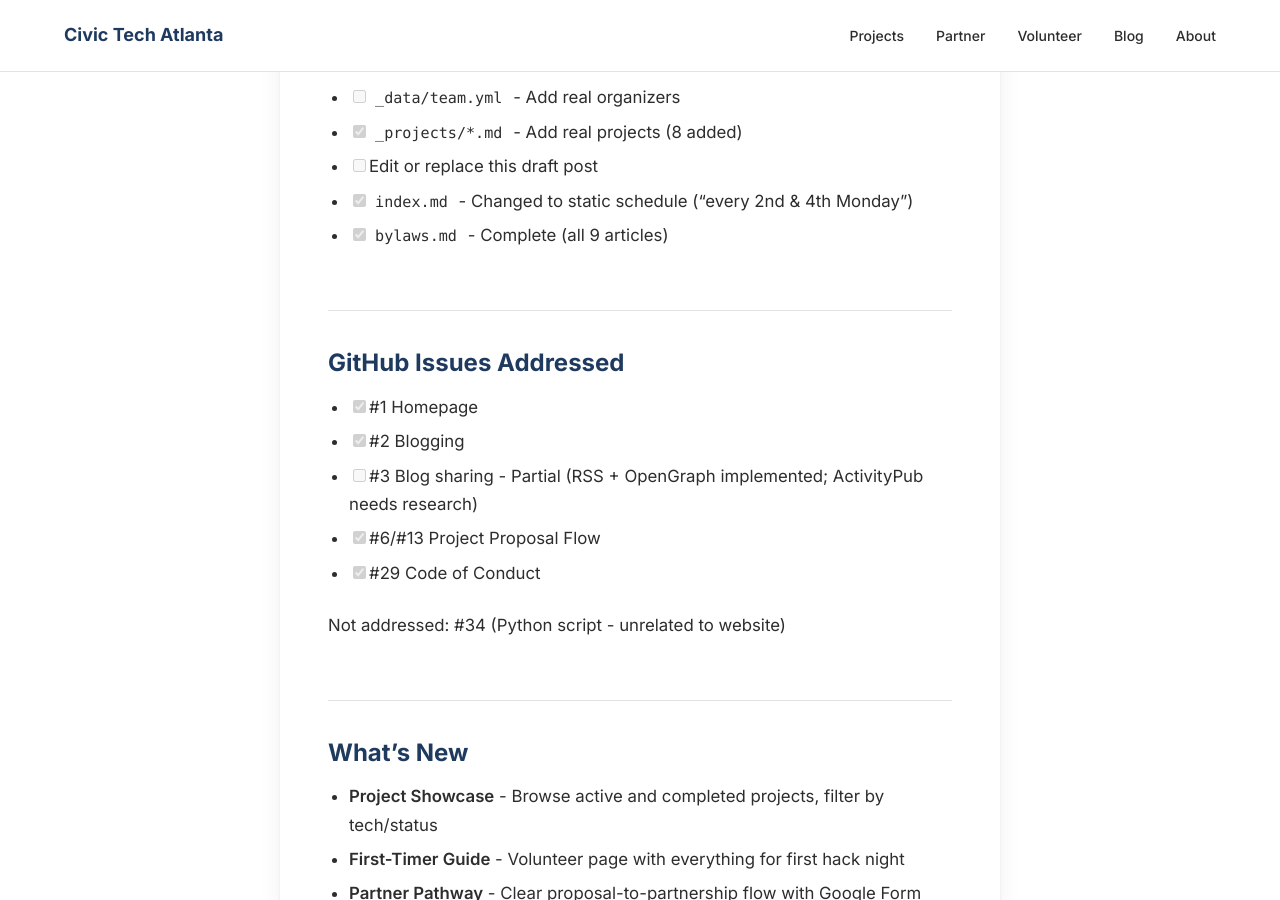
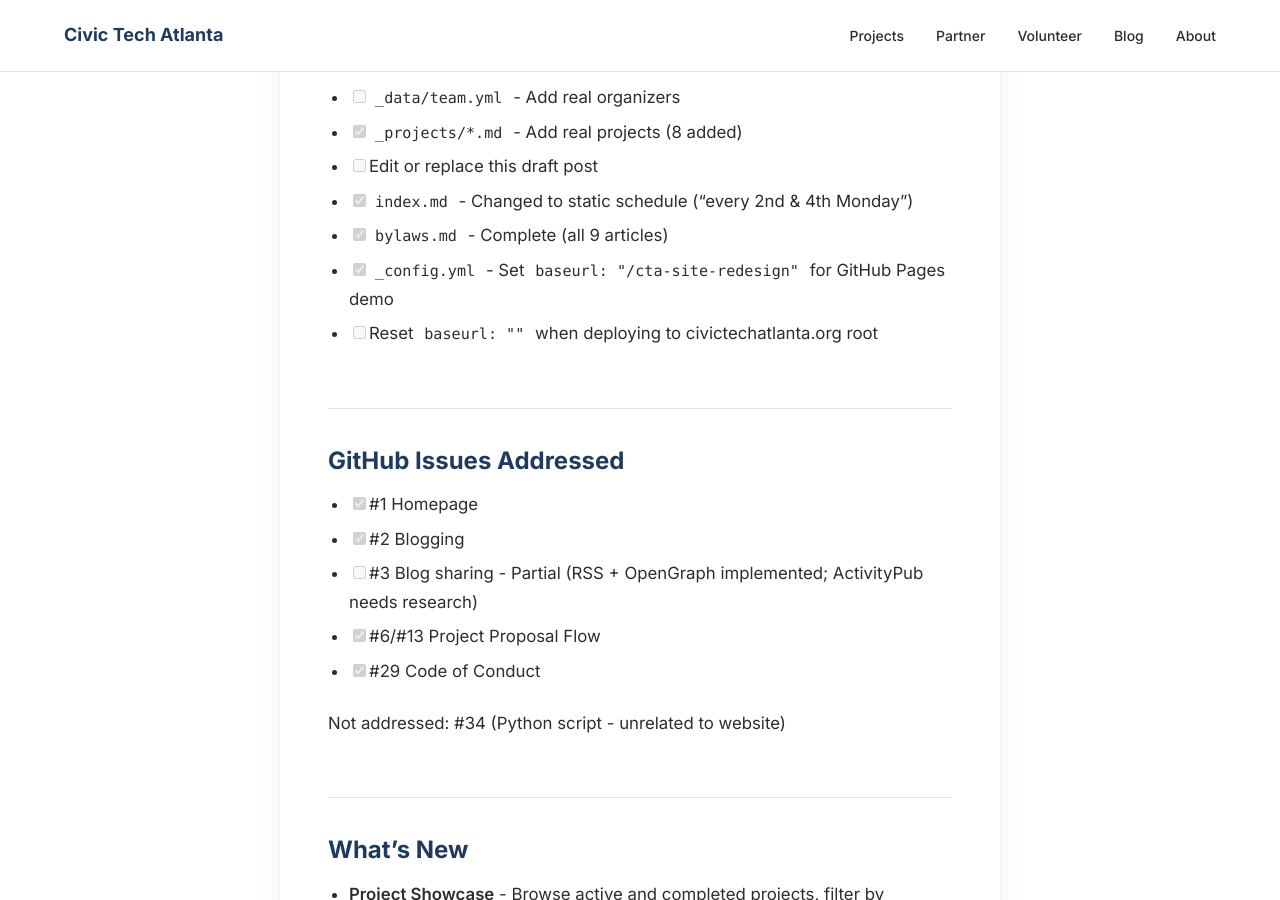
Before and after one commit to jakswa/cta-site-redesign, a Jekyll site: the page built from _posts/2026-01-06-welcome-to-our-new-site.md, in a window 1280 px wide and 900 px high, scrolled down 524 px. Built offline with Jekyll 4.4.1, drawn with Linux system fonts in a browser that asks for light colours.

Commit message:
Set baseurl for GitHub Pages demo
- Configure baseurl: /cta-site-redesign for jakswa.github.io subdirectory
- Add baseurl checklist items to status post (set for demo, reset for prod)

🤖 Generated with [Claude Code](https://claude.com/claude-code)

Co-Authored-By: Claude Opus 4.5 <noreply@anthropic.com>

```diff
--- a/_config.yml
+++ b/_config.yml
@@ -1,7 +1,7 @@
 title: Civic Tech Atlanta
 description: Organizing our community to work on civic-minded, social good projects that make metro Atlanta more inclusive, diverse, equitable, and accessible.
 url: "https://www.civictechatlanta.org"
-baseurl: ""
+baseurl: "/cta-site-redesign"
 email: yall@civictechatlanta.org
 
 # Social
--- a/_posts/2026-01-06-welcome-to-our-new-site.md
+++ b/_posts/2026-01-06-welcome-to-our-new-site.md
@@ -16,6 +16,8 @@ published: true
 - [ ] Edit or replace this draft post
 - [x] `index.md` - Changed to static schedule ("every 2nd & 4th Monday")
 - [x] `bylaws.md` - Complete (all 9 articles)
+- [x] `_config.yml` - Set `baseurl: "/cta-site-redesign"` for GitHub Pages demo
+- [ ] Reset `baseurl: ""` when deploying to civictechatlanta.org root
 
 ## GitHub Issues Addressed
 
```
